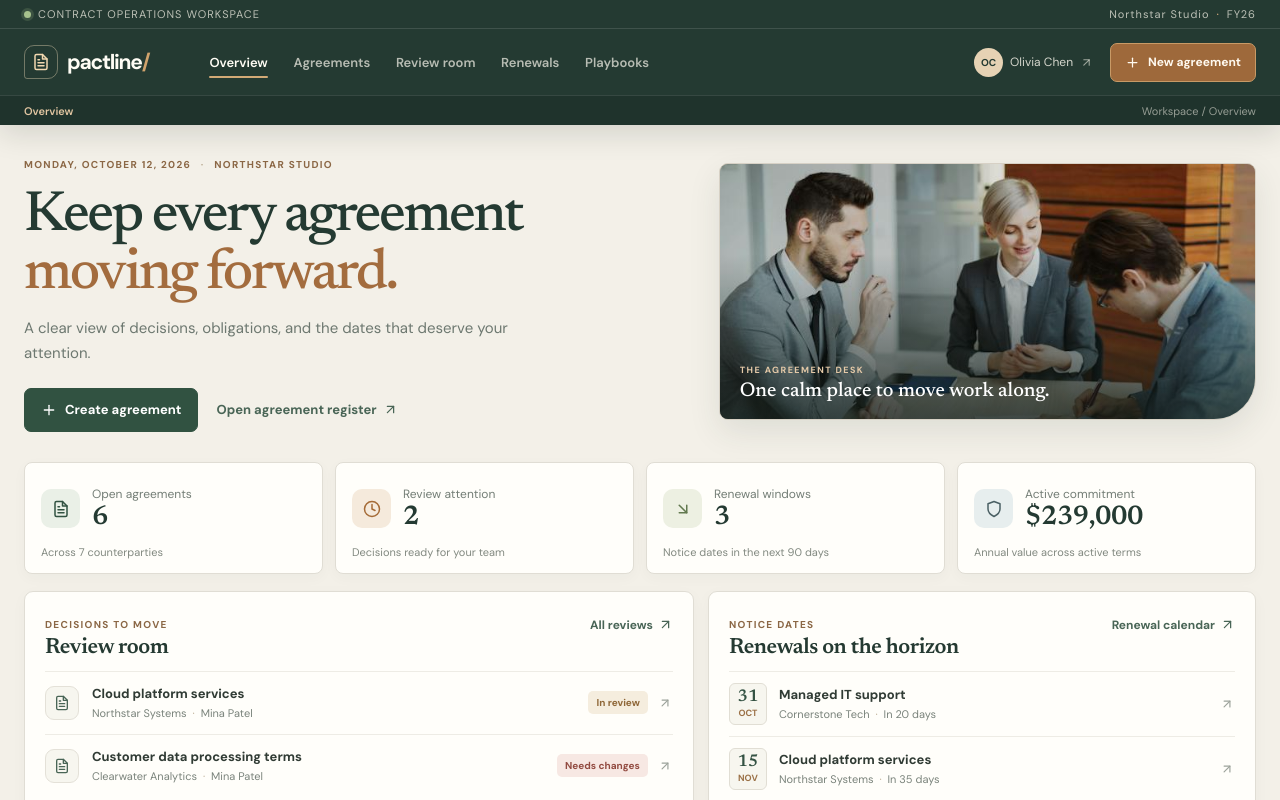
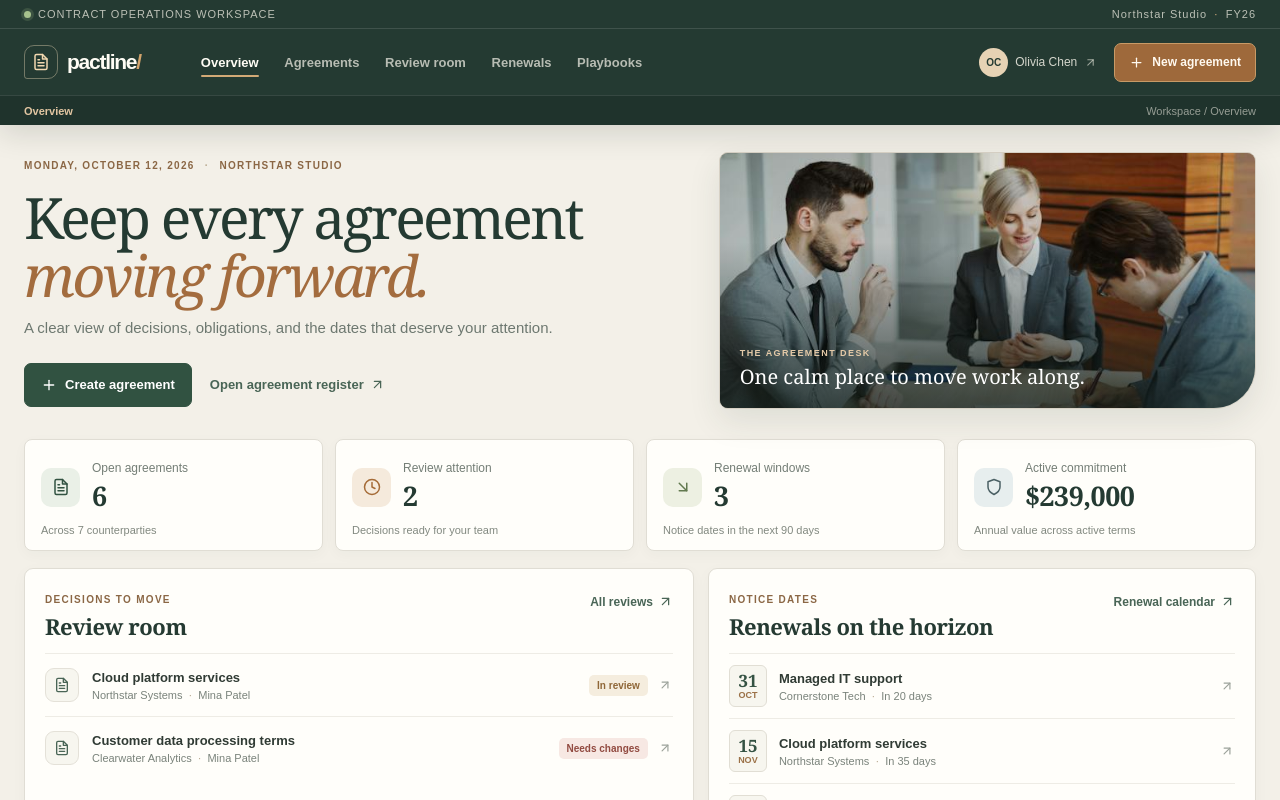
Before and after one commit to a2rp/contract-lifecycle-management, a React (Vite) app: page / in a window 1280 px wide. Shown: the top 800 px of the page. Built offline with nearby package versions, Linux system fonts and the light colour scheme; the HTML template or start-up script is replaced by a standard one.

Commit message:
Use local font fallbacks in workspace

```diff
--- a/src/index.css
+++ b/src/index.css
@@ -1,5 +1,3 @@
-@import url("https://fonts.googleapis.com/css2?family=DM+Sans:wght@400;500;600;700&family=Newsreader:opsz,wght@6..72,500;6..72,600&display=swap");
-
 :root {
   font-family: "DM Sans", sans-serif;
   color: #202a26;
```
